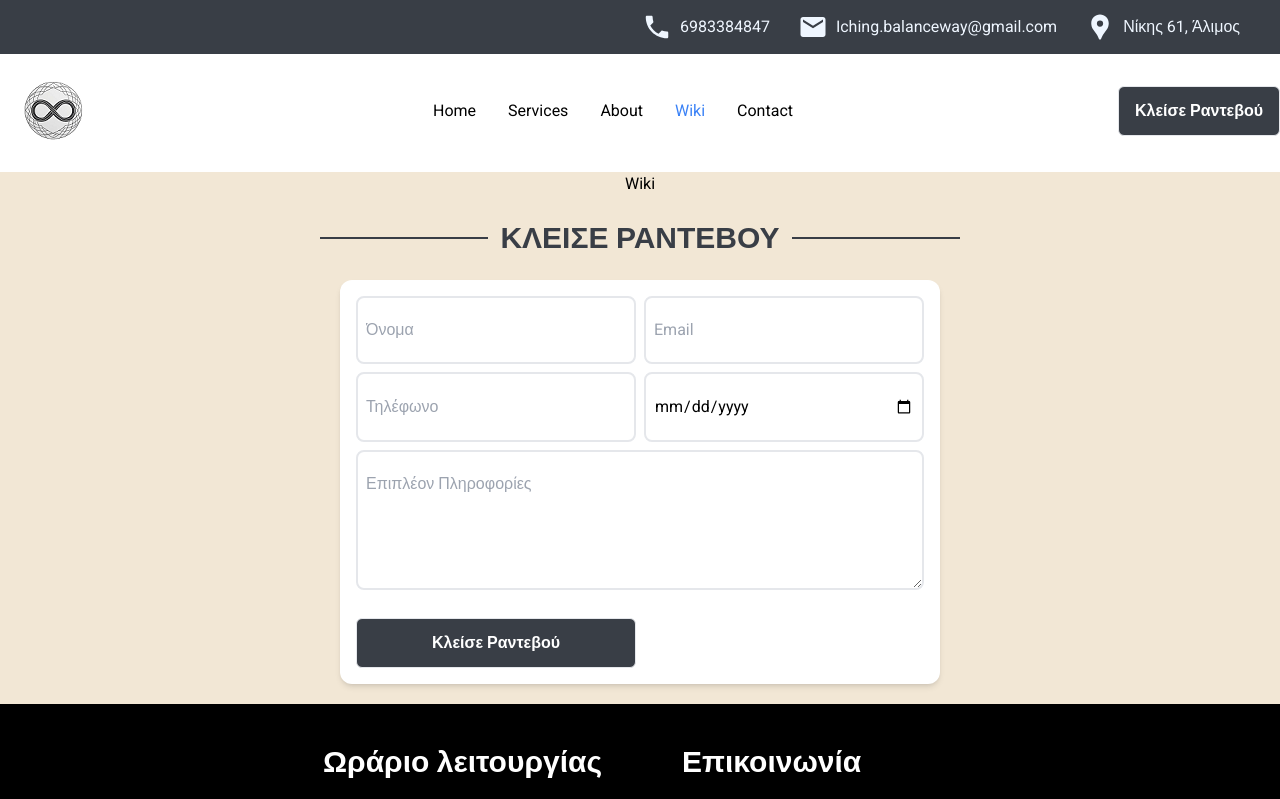
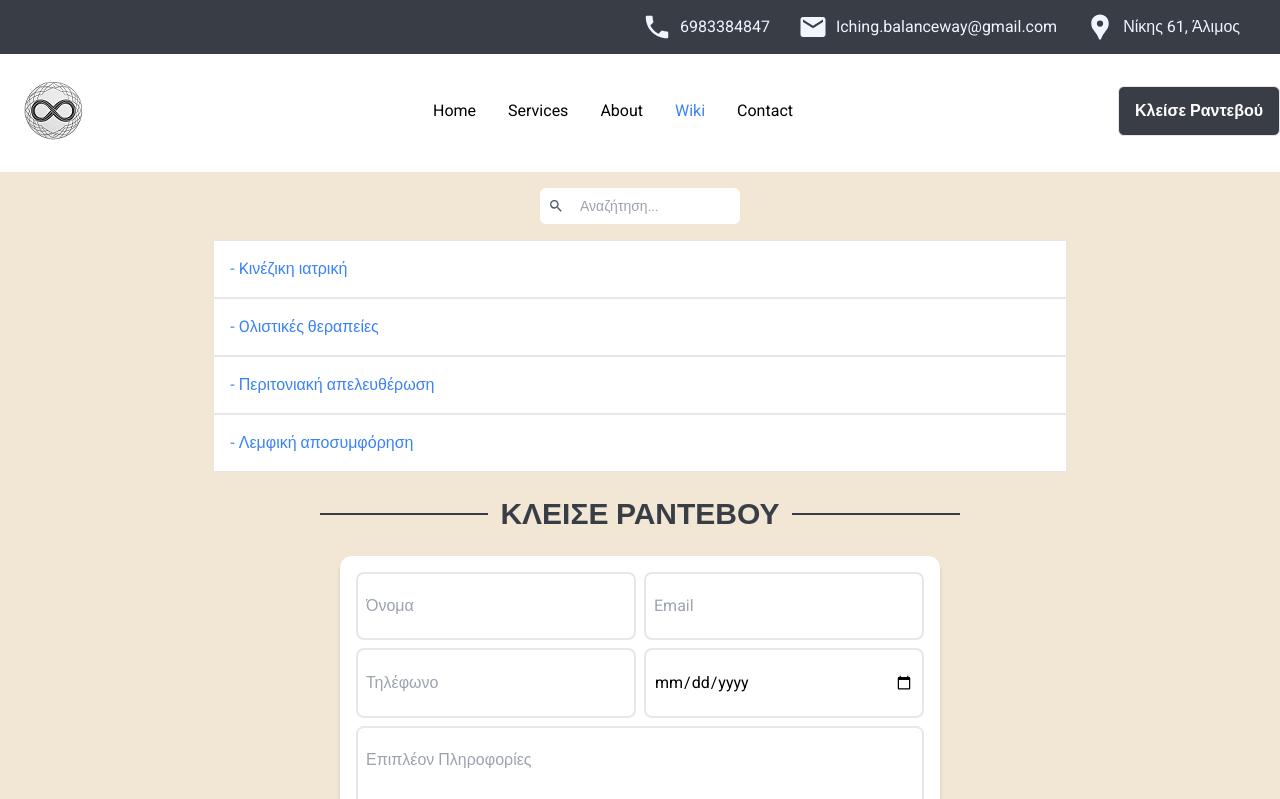
Before and after one commit to nikossoftwaredev/i-ching, a Next.js app: page /en/wiki in a window 1280 px wide. Shown: the top 799 px of the page. Built offline with nearby package versions, Linux system fonts and the light colour scheme.

Commit message:
added Search

```diff
--- /dev/null
+++ b/app/[lang]/wiki/[article]/page.tsx
@@ -0,0 +1,45 @@
+import { wikiArticles } from 'data/wiki-articles';
+import { PageProps } from 'types/general';
+import ButtonLink from 'ui/ButtonLink';
+import Card from 'ui/Card';
+
+const findPreviousArticlePath = (index: number): string => {
+  const articleIndex = index === 0 ? wikiArticles.length - 1 : index - 1;
+  return wikiArticles[articleIndex].path;
+};
+
+const findNextArticlePath = (index: number): string => {
+  const articleIndex = index === wikiArticles.length - 1 ? 0 : index + 1;
+  return wikiArticles[articleIndex].path;
+};
+
+const Page = ({ params }: PageProps) => {
+  const { article } = params;
+
+  const articleInfoIndex = wikiArticles.findIndex(sc => sc.path === article);
+  const articleInfo = wikiArticles[articleInfoIndex ?? 0];
+
+  const { title, contents } = articleInfo;
+  return (
+    <div>
+      <ButtonLink href={`/scientific-articles/${findPreviousArticlePath(articleInfoIndex)}`}>
+        Προηγουμενο
+      </ButtonLink>
+      <ButtonLink href={`/scientific-articles/${findNextArticlePath(articleInfoIndex)}`}>
+        Επομενο
+      </ButtonLink>
+
+      <section className='w-full flex flex-col items-center justify-center'>
+        <h1 className='text-2xl'>{title}</h1>
+        {contents.map(content => (
+          <Card key={content.section} className='xl:w-2/4 md:w-3/4 items-center justify-center p-5'>
+            <h1 className='font-bold'>{content.section}</h1>
+            <p>{content.sectionContent}</p>
+          </Card>
+        ))}
+      </section>
+    </div>
+  );
+};
+
+export default Page;
--- a/app/[lang]/wiki/page.tsx
+++ b/app/[lang]/wiki/page.tsx
@@ -1,5 +1,59 @@
+'use client';
+
+import { useMemo } from 'react';
+import { wikiArticles } from 'data/wiki-articles';
+import { ChangeEvent, useCallback, useState } from 'react';
+import { MdSearch } from 'react-icons/md';
+import { normalizeGreek } from 'utils/text';
+import Link from 'next/link';
+
 const WikiPage = () => {
-  return <main className='flex items-center justify-center flex-col'>Wiki</main>;
+  const [searchValue, setSearchValue] = useState('');
+
+  const onChange = useCallback((e: ChangeEvent<HTMLInputElement>) => {
+    setSearchValue(e.target.value);
+  }, []);
+
+  const filteredArticles = useMemo(() => {
+    const rgxSearch = new RegExp(normalizeGreek(searchValue), 'ig');
+
+    return wikiArticles.filter(sa => {
+      const { title } = sa;
+      const titleNoAccents = normalizeGreek(title);
+
+      return rgxSearch.test(titleNoAccents);
+    });
+  }, [searchValue]);
+
+  return (
+    <main className='flex items-center justify-center flex-col'>
+      <div className='relative text-gray-600 focus-within:text-gray-400 mt-4'>
+        <span className='absolute inset-y-0 left-0 flex items-center pl-2'>
+          <MdSearch />
+        </span>
+        <input
+          type='search'
+          name='q'
+          value={searchValue}
+          onChange={onChange}
+          className='py-2 text-sm rounded-md pl-10 focus:outline-none bg-white text-gray-900'
+          placeholder='Αναζήτηση...'
+        />
+      </div>
+      <div className='w-2/3 mt-4'>
+        {filteredArticles.map(article => (
+          <div key={article.path} className='p-4 border bg-white'>
+            <Link
+              href={`wiki/${article.path}`}
+              className={` text-textSecondary hover:text-textHover`}
+            >
+              - {article.title}
+            </Link>
+          </div>
+        ))}
+      </div>
+    </main>
+  );
 };
 
 export default WikiPage;
--- /dev/null
+++ b/data/wiki-articles.ts
@@ -0,0 +1,30 @@
+import { WikiArticle } from 'types/general';
+
+export const wikiArticles: WikiArticle[] = [
+  {
+    title: 'Kινέζικη ιατρική',
+    path: 'chinese-medicine',
+    contents: [
+      {
+        section: 'Ολιστική Ιατρική',
+        sectionContent:
+          'Η Κινέζικη Ιατρική είναι Ολιστική Ιατρική επειδή κάθε προσέγγιση στηρίζεται στην βασική αρχή ότι κάθε ζωντανός οργανισμός είναι διαποτισμένος με ροή ενέργειας.    Οι σκέψεις και τα συναισθήματα είναι ενέργεια, όπως και το φυσικό μας σώμα, και αλλάζει μόνο ο βαθμός πυκνότητας μέσω του οποίου οι «ενεργειακές καταστάσεις εμφανίζονται.           Αυτή η ενεργειακή ροή κινείται από το πνεύμα που ειναι το ένα λεπτότερο ενεργειακό άκρο, στο υλικό σώμα το οποίο είναι το πιο συνεκτικό υλικό άκρο και αντίστροφα.    Το αποτέλεσμα αυτής της ροής ειναι ότι στην υγεία όπως και στην ασθένεια, υπάρχει επικοινωνία και αλληλοεξάρτηση μεταξύ των άκρων: η χαλάρωση του νου ωφελεί το σώμα και μια σωματική διαταραχή επηρεάζει το συναίσθημα.    Η Κινέζικη Ιατρική δεν επικεντρώνεται σε ένα μόνο σύμπτωμα, θεωρώντας σημαντική την συνολική κατάσταση του ατόμου σε σωματικό, ψυχικό και πνευματικό επίπεδο, επειδή θεραπεύει την ρίζα της ασθένειας.    Ο κύριος στόχος της κινεζικής ιατρικής είναι να διατυπώσει μια διάγνωση όσο το δυνατόν ακριβέστερη, ώστε να αντικατοπτρίσει με ακρίβεια την θέση της ενεργειακή ανισορροπίας και τις ρίζες της αιτιοπαθογένειας.    Στην πραγματικότητα, μόνο ξεκινώντας από μια σωστή διάγνωση θα είναι δυνατό να εφαρμοστεί μια θεραπεία ικανή να αποκαταστήσει την ισορροπία στην ανθρωπινή ομοιόσταση ώστε ο οργανισμός θα είναι και πάλι σε θέση να αυτορρυθμιστεί και να θεραπεύσει τον οργανισμό του.'
+      }
+    ]
+  },
+  {
+    title: 'Oλιστικές θεραπείες',
+    path: 'tecar-therapy',
+    contents: [{ section: 'Oλιστικές θεραπείες', sectionContent: '' }]
+  },
+  {
+    title: 'Περιτονιακή απελευθέρωση',
+    path: 'corona-defense3',
+    contents: [{ section: 'Περιτονιακή απελευθέρωση', sectionContent: '' }]
+  },
+  {
+    title: 'Λεμφική αποσυμφόρηση',
+    path: 'corona-defense4',
+    contents: [{ section: 'Λεμφική αποσυμφόρηση', sectionContent: '' }]
+  }
+];
--- /dev/null
+++ b/utils/text.ts
@@ -0,0 +1,3 @@
+export const normalizeGreek = (text: string) => {
+  return text.normalize('NFD').replace(/[\u0300-\u036f]/g, '');
+};
```
Also changed, not shown: types/general.d.ts (+22 -1 lines).
